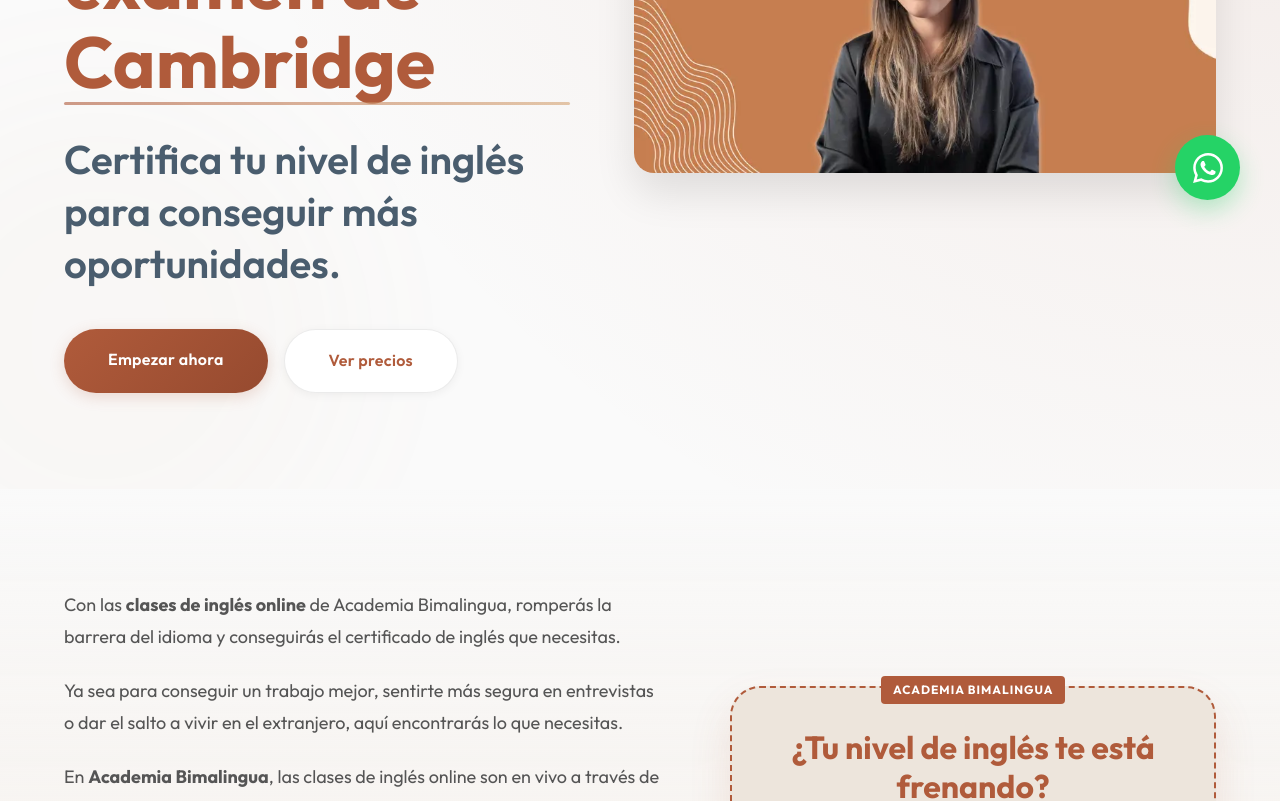
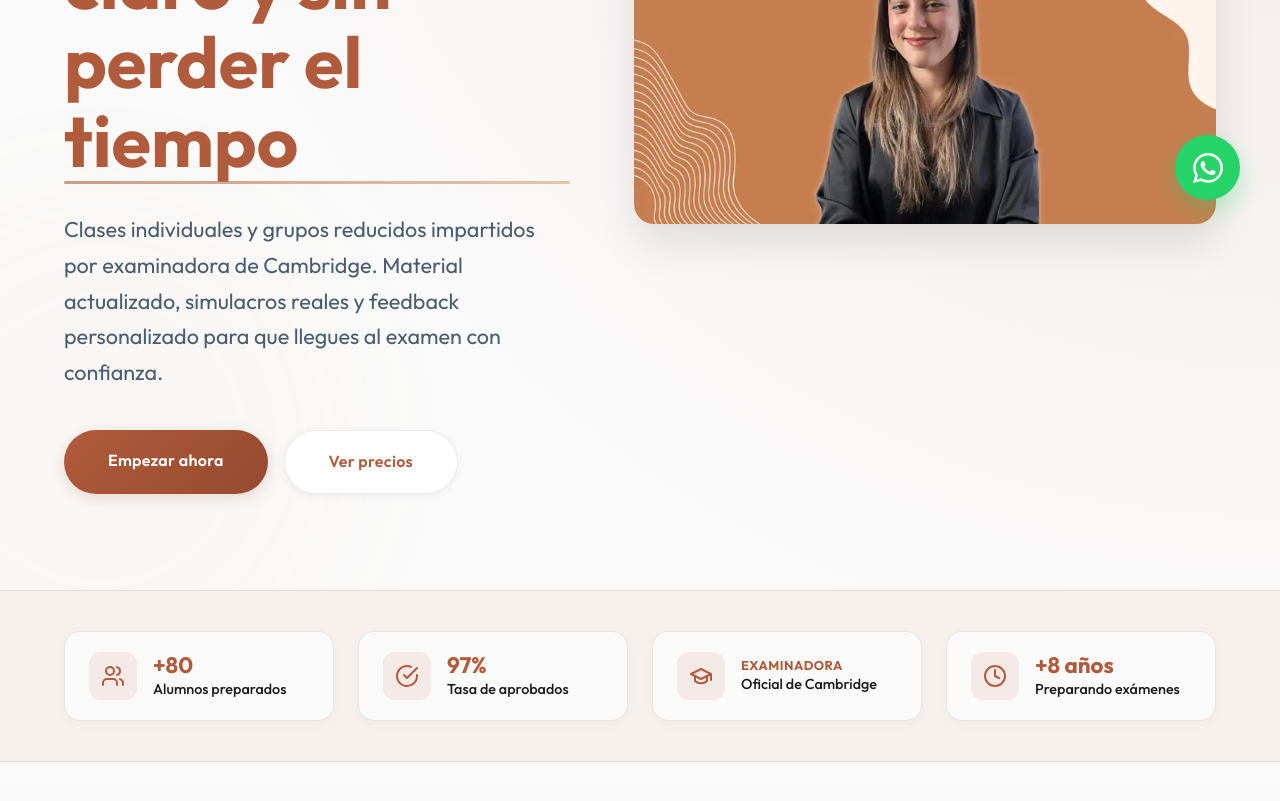
Before and after one commit to MRxRafi/bimalingua-web, a Next.js app: page / in a window 1280 px wide. Shown: the part 560-1361 px from the top of the page. Built offline with nearby package versions, Linux system fonts and the light colour scheme; a web font is replaced by a local one.

Commit message:
PNPM y cambios de titulo, subtitulo e información sobre años de experiencia, preparadora cambridge...

```diff
--- /dev/null
+++ b/pnpm-workspace.yaml
@@ -0,0 +1,4 @@
+allowBuilds:
+  sharp: true
+onlyBuiltDependencies:
+  - sharp
--- a/src/app/page.tsx
+++ b/src/app/page.tsx
@@ -38,9 +38,9 @@ export default function Home() {
             <div className={`${styles.heroContent} container`}>
               <FadeIn className={styles.heroText}>
                 <h1 className="heading">
-                  Clases de inglés online para <span className={styles.highlight}>preparar el examen de Cambridge</span>
+                  Aprueba tu examen de Cambridge con <span className={styles.highlight}>un método claro y sin perder el tiempo</span>
                 </h1>
-                <h2>Certifica tu nivel de inglés para conseguir más oportunidades.</h2>
+                <h2>Clases individuales y grupos reducidos impartidos por examinadora de Cambridge. Material actualizado, simulacros reales y feedback personalizado para que llegues al examen con confianza.</h2>
                 <div className={styles.ctaGroup}>
                   <Link href="#contacto" className="btn btn-primary">Empezar ahora</Link>
                   <Link href="#precios" className="btn btn-secondary">Ver precios</Link>
@@ -57,6 +57,54 @@ export default function Home() {
                   className={styles.heroImage}
                   priority
                 />
+              </FadeIn>
+            </div>
+          </section>
+
+          <section className={styles.trustBanner}>
+            <div className="container">
+              <FadeIn delay={0.2}>
+                <div className={styles.trustGrid}>
+                  <div className={styles.trustCard}>
+                    <div className={styles.trustIconWrapper}>
+                      <svg width="24" height="24" viewBox="0 0 24 24" fill="none" stroke="currentColor" strokeWidth="2" strokeLinecap="round" strokeLinejoin="round"><path d="M16 21v-2a4 4 0 0 0-4-4H6a4 4 0 0 0-4 4v2" /><circle cx="9" cy="7" r="4" /><path d="M22 21v-2a4 4 0 0 0-3-3.87" /><path d="M16 3.13a4 4 0 0 1 0 7.75" /></svg>
+                    </div>
+                    <div className={styles.trustTextWrapper}>
+                      <span className={styles.trustNumber}>+80</span>
+                      <span className={styles.trustLabel}>Alumnos preparados</span>
+                    </div>
+                  </div>
+
+                  <div className={styles.trustCard}>
+                    <div className={styles.trustIconWrapper}>
+                      <svg width="24" height="24" viewBox="0 0 24 24" fill="none" stroke="currentColor" strokeWidth="2" strokeLinecap="round" strokeLinejoin="round"><path d="M22 11.08V12a10 10 0 1 1-5.93-9.14" /><polyline points="22 4 12 14.01 9 11.01" /></svg>
+                    </div>
+                    <div className={styles.trustTextWrapper}>
+                      <span className={styles.trustNumber}>97%</span>
+                      <span className={styles.trustLabel}>Tasa de aprobados</span>
+                    </div>
+                  </div>
+
+                  <div className={styles.trustCard}>
+                    <div className={styles.trustIconWrapper}>
+                      <svg width="24" height="24" viewBox="0 0 24 24" fill="none" stroke="currentColor" strokeWidth="2" strokeLinecap="round" strokeLinejoin="round"><path d="M22 10v6M2 10l10-5 10 5-10 5z" /><path d="M6 12v5c3 3 9 3 12 0v-5" /></svg>
+                    </div>
+                    <div className={styles.trustTextWrapper}>
+                      <span className={styles.trustBadgeTag}>Examinadora</span>
+                      <span className={styles.trustLabel}>Oficial de Cambridge</span>
+                    </div>
+                  </div>
+
+                  <div className={styles.trustCard}>
+                    <div className={styles.trustIconWrapper}>
+                      <svg width="24" height="24" viewBox="0 0 24 24" fill="none" stroke="currentColor" strokeWidth="2" strokeLinecap="round" strokeLinejoin="round"><circle cx="12" cy="12" r="10" /><polyline points="12 6 12 12 16 14" /></svg>
+                    </div>
+                    <div className={styles.trustTextWrapper}>
+                      <span className={styles.trustNumber}>+8 años</span>
+                      <span className={styles.trustLabel}>Preparando exámenes</span>
+                    </div>
+                  </div>
+                </div>
               </FadeIn>
             </div>
           </section>
--- a/src/components/page.module.css
+++ b/src/components/page.module.css
@@ -59,11 +59,13 @@
 }
 
 .heroText h2 {
-  font-size: var(--font-size-h2);
+  font-family: var(--font-sans);
+  font-size: clamp(1.1rem, 1.2vw + 0.5rem, 1.35rem);
+  font-weight: 400;
+  line-height: 1.65;
+  color: var(--secondary);
   margin-bottom: 2rem;
-  line-height: 1.3;
-  color: var(--secondary);
-  font-weight: 600;
+  max-width: 650px;
 }
 
 .heroDetails {
@@ -1264,3 +1266,97 @@
     font-size: 1.75rem;
   }
 }
+
+/* Trust Banner Section */
+.trustBanner {
+  padding: 2.5rem 0;
+  background: var(--surface);
+  border-top: 1px solid var(--border);
+  border-bottom: 1px solid var(--border);
+  position: relative;
+  z-index: 3;
+}
+
+.trustGrid {
+  display: grid;
+  grid-template-columns: repeat(4, 1fr);
+  gap: 1.5rem;
+  align-items: stretch;
+}
+
+.trustCard {
+  background: var(--background);
+  border: 1px solid var(--border);
+  border-radius: 16px;
+  padding: 1.25rem 1.5rem;
+  display: flex;
+  align-items: center;
+  gap: 1rem;
+  transition: transform 0.3s ease, box-shadow 0.3s ease, border-color 0.3s ease;
+  box-shadow: 0 4px 15px rgba(0, 0, 0, 0.02);
+}
+
+.trustCard:hover {
+  transform: translateY(-4px);
+  box-shadow: var(--shadow-hover);
+  border-color: var(--primary);
+}
+
+.trustIconWrapper {
+  width: 48px;
+  height: 48px;
+  border-radius: 12px;
+  background: rgba(176, 91, 59, 0.1);
+  color: var(--primary);
+  display: flex;
+  align-items: center;
+  justify-content: center;
+  flex-shrink: 0;
+}
+
+.trustTextWrapper {
+  display: flex;
+  flex-direction: column;
+  gap: 0.15rem;
+}
+
+.trustNumber {
+  font-family: var(--font-serif);
+  font-size: 1.4rem;
+  font-weight: 700;
+  color: var(--primary);
+  line-height: 1.1;
+}
+
+.trustBadgeTag {
+  font-family: var(--font-sans);
+  font-size: 0.8rem;
+  font-weight: 700;
+  color: var(--primary);
+  text-transform: uppercase;
+  letter-spacing: 0.5px;
+  line-height: 1.1;
+}
+
+.trustLabel {
+  font-size: 0.9rem;
+  font-weight: 500;
+  color: var(--text-primary);
+  line-height: 1.35;
+}
+
+@media (max-width: 1024px) {
+  .trustGrid {
+    grid-template-columns: repeat(2, 1fr);
+  }
+}
+
+@media (max-width: 640px) {
+  .trustGrid {
+    grid-template-columns: 1fr;
+    gap: 1rem;
+  }
+  .trustBanner {
+    padding: 1.75rem 0;
+  }
+}
```
Also changed, not shown: 1 other file (tests, documents, lock files or other folders).
